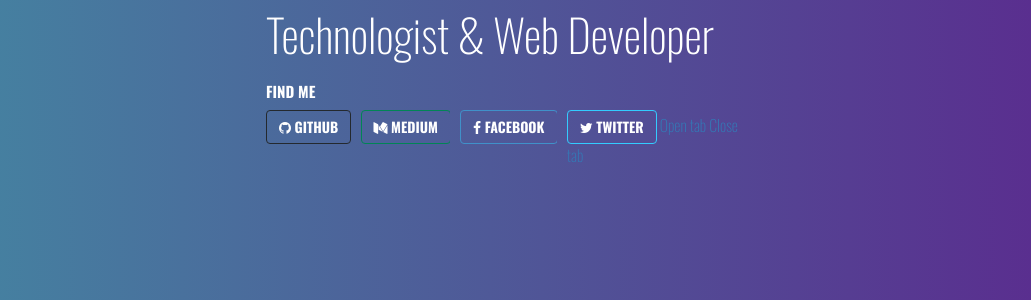
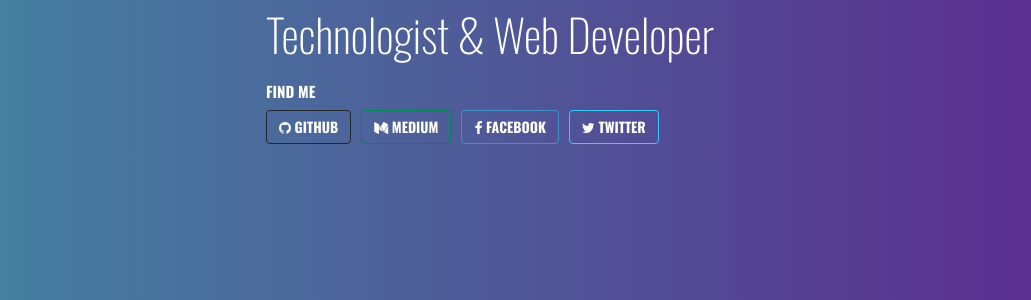
Before and after one commit to brianbest/brianbest.github.io, a Jekyll site: the page built from index.md, in a window 1280 px wide. Shown: the part 360-660 px from the top of the page, without its empty margins (124-1155 px from the left). Built offline with Jekyll 4.4.1, drawn with Linux system fonts in a browser that asks for light colours.

Commit message:
revert changes

```diff
--- a/_layouts/home.html
+++ b/_layouts/home.html
@@ -29,7 +29,5 @@ layout: default
         <i class="fa fa-twitter" aria-hidden="true"></i>
         Twitter
       </a>
-      <a href="#" onclick="window.open('https://brianbest.github.io')">Open tab</a>
-      <a href="#" onclick="window.close()">Close tab</a>
   </ul>
 </div>
```
